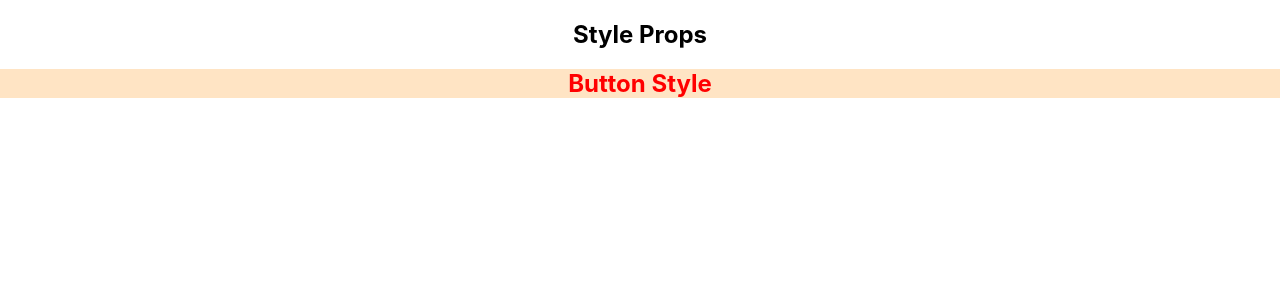
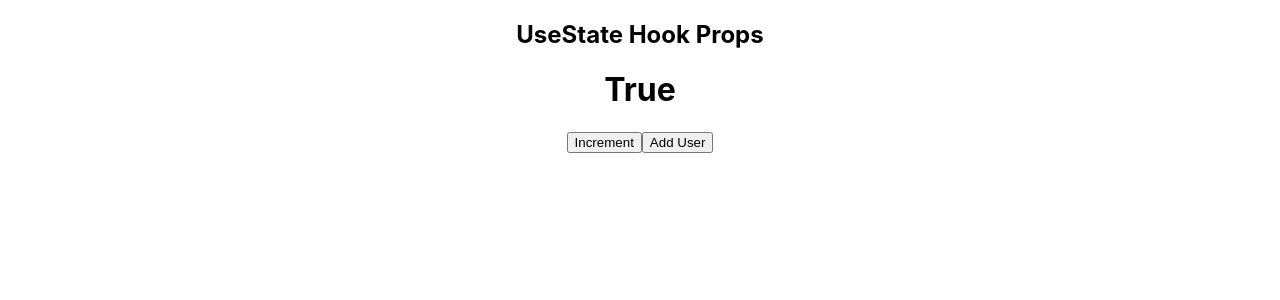
Before and after one commit to 17-35060-2Akash/React-TS-Project-I, a React (Create React App) app: page / in a window 1280 px wide. Shown: the top 300 px of the page. Built offline with nearby package versions, Linux system fonts and the light colour scheme.

Commit message:
event change added

```diff
--- a/src/App.tsx
+++ b/src/App.tsx
@@ -1,3 +1,4 @@
+import { useState } from 'react';
 import './App.css';
 import Button from './components/Button';
 import ButtonStyle from './components/ButtonStyle';
@@ -24,9 +25,26 @@ let user2 = {
 
 const btnStyle = { color: "red", backgroundColor: 'bisque' };
 
-
+type User = {
+  id: number;
+  name: string;
+}
 
 function App() {
+  const [count, setCount] = useState<true | false>(true);
+  // const [user, setUser] = useState<null | User>(null);
+  const [user, setUser] = useState<User>({} as User);
+
+  const handleOnClick = () => {
+    // setCount(count = count + 1);
+    setCount(!count);
+  };
+
+  const handleAddUser = () => {
+    setUser({ id: 1, name: "Akash" });
+    console.log(user);
+  }
+
   return (
     <div className="App">
       {/* <h1>User Management</h1> */}
@@ -46,8 +64,15 @@ function App() {
       {/* <Button>click me</Button> */}
       {/* <Post></Post> */}
 
-      <h2>Style Props</h2>
-      <ButtonStyle btnStyle={btnStyle}></ButtonStyle>
+      {/* <h2>Style Props</h2>
+      <ButtonStyle btnStyle={btnStyle}></ButtonStyle> */}
+
+      <h2>UseState Hook Props</h2>
+      <h1>{count ? "True" : "False"}</h1>
+      <button onClick={() => handleOnClick()}>Increment</button>
+      <button onClick={() => handleAddUser()}>Add User</button>
+      {/* <p>{user?.id}</p> */}
+      <p>{user.id}</p>
     </div>
   );
 }
```
